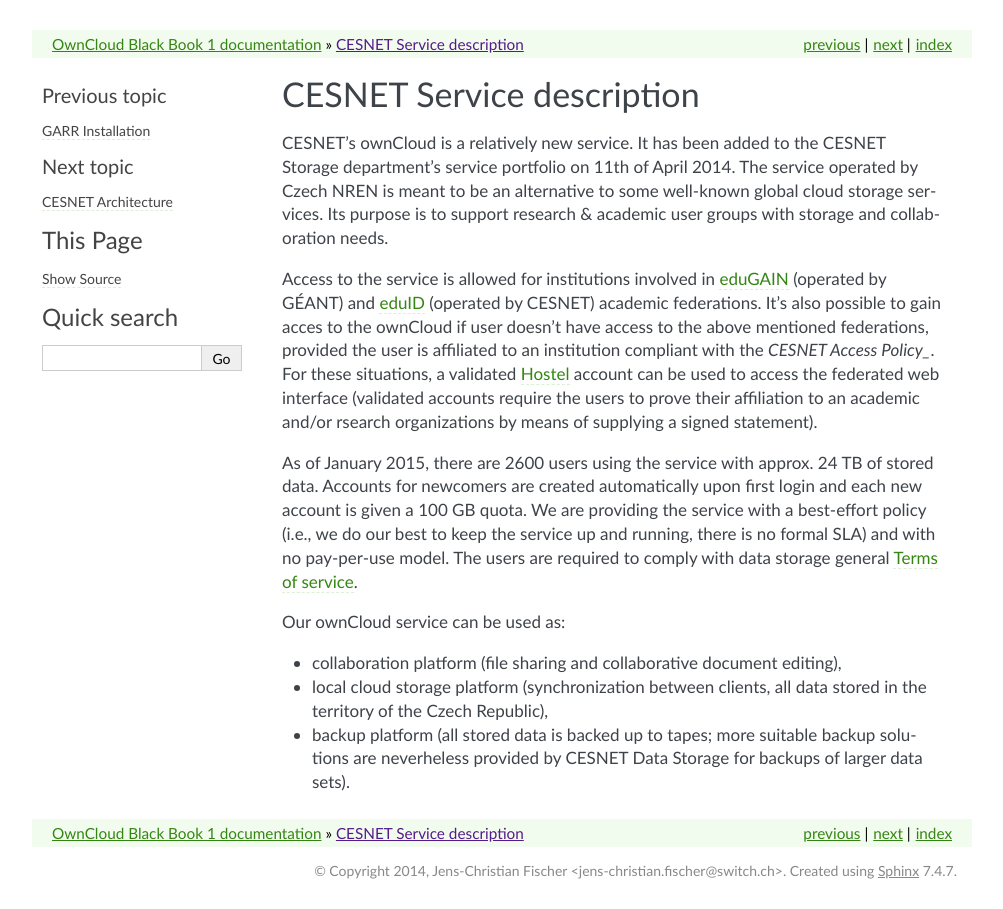
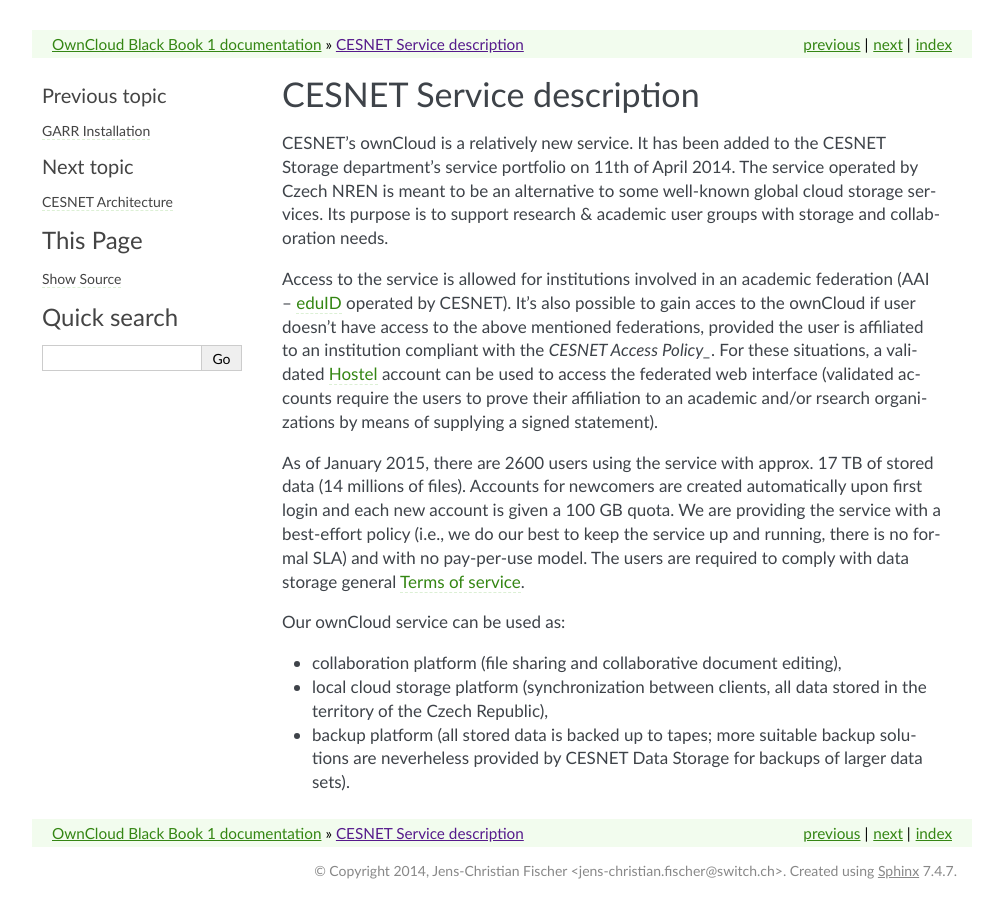
Before and after one commit to switch-ch/cloudservice-owncloud, a Sphinx documentation site: the page built from source/cesnet/service-description.rst, in a window 1280 px wide. Shown: the whole page, without its empty margins (138-1141 px from the left). Built offline with Sphinx 7.4.7, drawn with Linux system fonts in a browser that asks for light colours.

Commit message:
Getting facts right in the service description

```diff
--- a/source/cesnet/service-description.rst
+++ b/source/cesnet/service-description.rst
@@ -3,12 +3,12 @@
 
 CESNET's ownCloud is a relatively new service. It has been added to the CESNET Storage department's service portfolio on 11th of April 2014. The service operated by Czech NREN is meant to be an alternative to some well-known global cloud storage services. Its purpose is to support research & academic user groups with storage and collaboration needs.
 
-Access to the service is allowed for institutions involved in eduGAIN_ (operated by GÉANT) and eduID_ (operated by CESNET) academic federations. It's also possible to gain acces to the ownCloud if
+Access to the service is allowed for institutions involved in an academic federation
+(AAI -- eduID_ operated by CESNET). It's also possible to gain acces to the ownCloud if
 user doesn't have access to the above mentioned federations, provided the user is affiliated to an institution compliant with the `CESNET Access Policy_`. For these situations, a validated Hostel_ account can
 be used to access the federated web interface (validated accounts require the users to prove their affiliation to an academic and/or rsearch organizations by means of supplying a signed statement).
 
-As of January 2015, there are 2600 users using the service with approx. 24 TB of stored data.
-Accounts for newcomers are created automatically upon first login and
+As of January 2015, there are 2600 users using the service with approx. 17 TB of stored data (14 millions of files). Accounts for newcomers are created automatically upon first login and
 each new account is given a 100 GB quota. We are providing the service with a
 best-effort policy (i.e., we do our best to keep the service up and running, there is no formal SLA) and with no pay-per-use model. The users are required to comply
 with data storage general `Terms of service`_.
@@ -20,7 +20,6 @@
 * backup platform (all stored data is backed up to tapes; more suitable backup solutions are neverheless provided by CESNET Data Storage for backups of larger data sets).
 
 .. links:
-.. _eduGAIN: https://services.geant.net/edugain
 .. _eduID: https://www.eduid.cz/en/index
 .. _Hostel: https://hostel.eduid.cz/en/index.html
 .. _`Terms of Service`: https://du.cesnet.cz/en/provozni_pravidla/start
```
